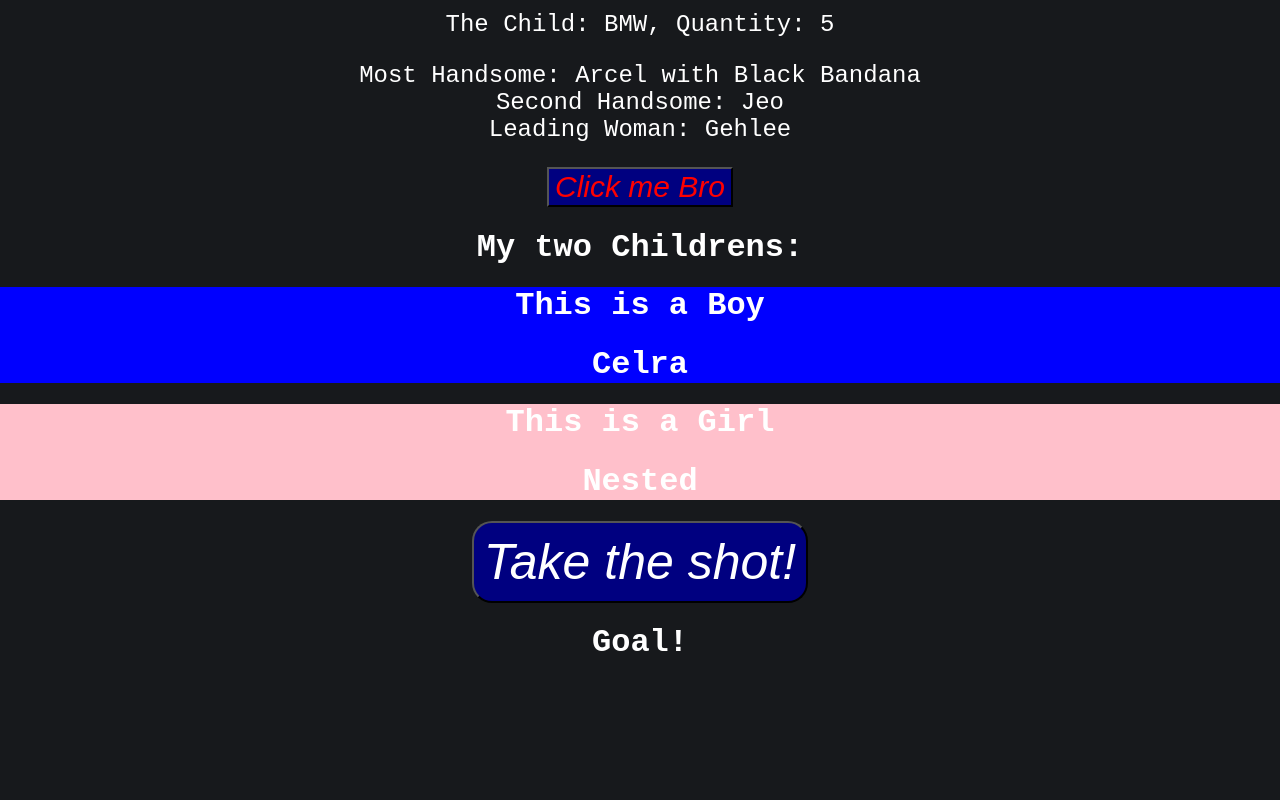
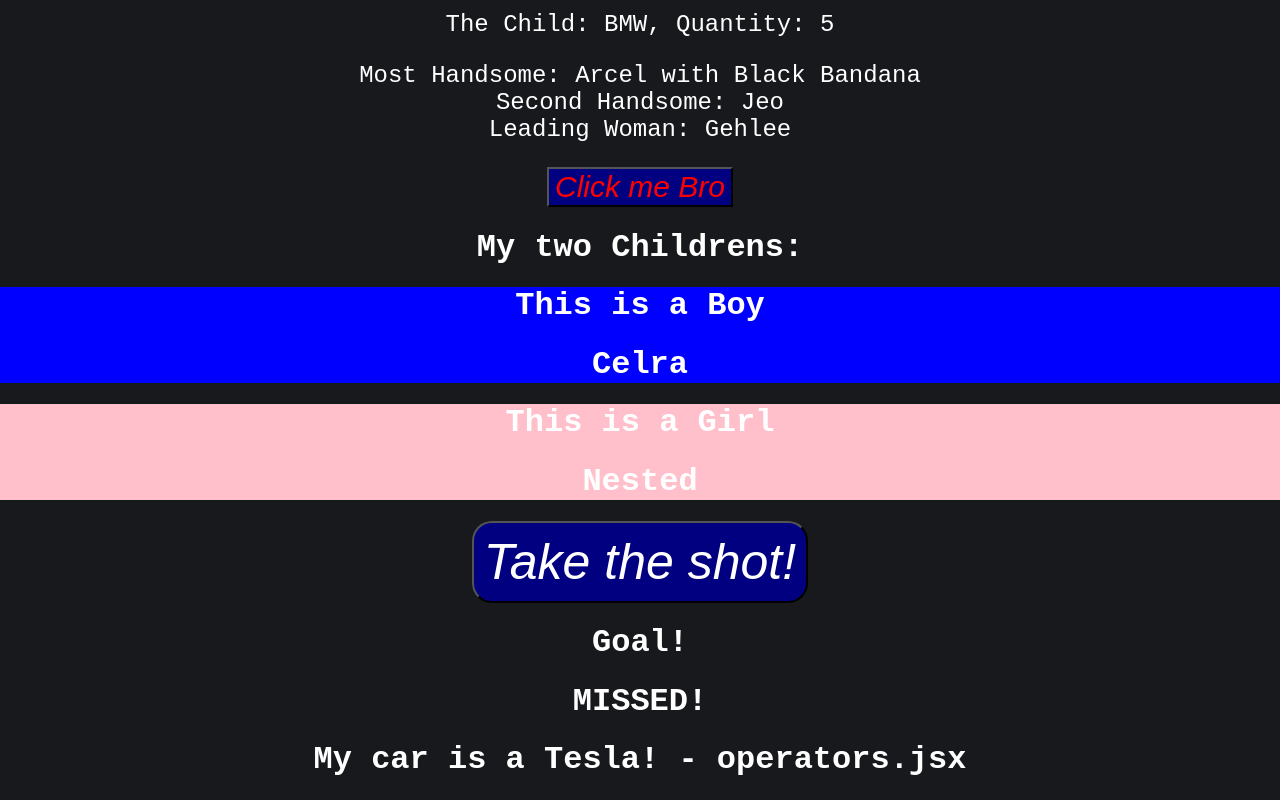
Before and after one commit to celraaaaaqt/JavaScript-React-practice, a React (Vite) app: page / in a window 1280 px wide. Shown: the part 405-1205 px from the top of the page. Before the commit the page ends 1088 px from the top, so only its background shows below. Built offline with nearby package versions, Linux system fonts and the light colour scheme.

Commit message:
I learned the operators

```diff
--- a/src/App.jsx
+++ b/src/App.jsx
@@ -6,7 +6,8 @@ import { ParentComponent } from "./components/CinC.jsx";
 import { PropsArray } from "./components/PropsArray.jsx";
 import { Parent } from "./components/PropsChildren.jsx";
 import { Football } from "./components/Events.jsx";
-import { Goal } from "./components/conditionals.jsx";
+import { Goal, Goal2 } from "./components/conditionals.jsx";
+import { Vehicle } from "./components/operators.jsx";
 
 createRoot(document.getElementById("root")).render(
 	<div>
@@ -16,6 +17,8 @@ createRoot(document.getElementById("root")).render(
         <PropsArray />
         <Parent />
         <Football />
-        <Goal isGoal={true}/>
+        <Goal isGoal={true} />
+        <Goal2 isGoal={false} />
+        <Vehicle brand="Tesla"/>
 	</div>,
 );
--- a/src/components/conditionals.jsx
+++ b/src/components/conditionals.jsx
@@ -7,6 +7,9 @@ export function Goal(props) {
         return <MissedGoal />
 }
 
+export function Goal2({isGoal}) {
+    return isGoal ? <MadeGoal /> : <MissedGoal />;
+}
 function MissedGoal() {
     return <h1>MISSED!</h1>
 }
@@ -14,3 +17,6 @@ function MissedGoal() {
 function MadeGoal() {
     return <h1>Goal!</h1>
 }
+
+//? Use props when accessing multiple properties through the object
+//? Or use destructuring when you only need individual properties
--- /dev/null
+++ b/src/components/operators.jsx
@@ -0,0 +1,7 @@
+export function Vehicle(properties) {
+    return (
+        <div>
+            {properties.brand && <h1>My car is a {properties.brand}! - operators.jsx</h1>}
+        </div>
+    )
+}
```
